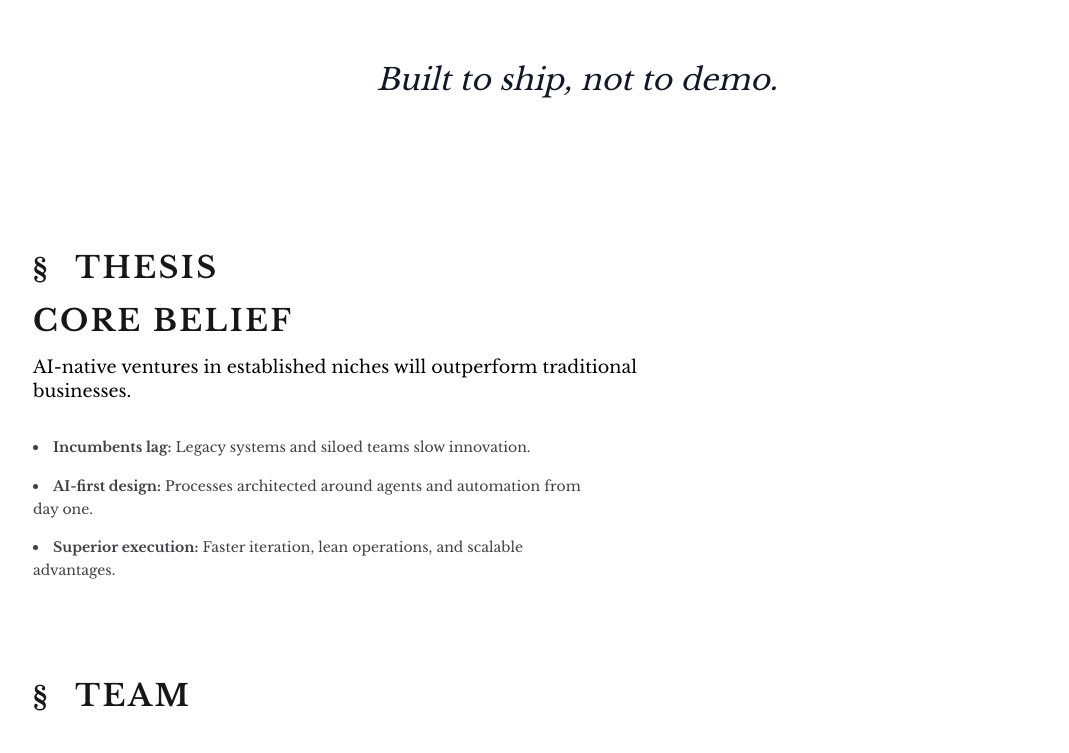
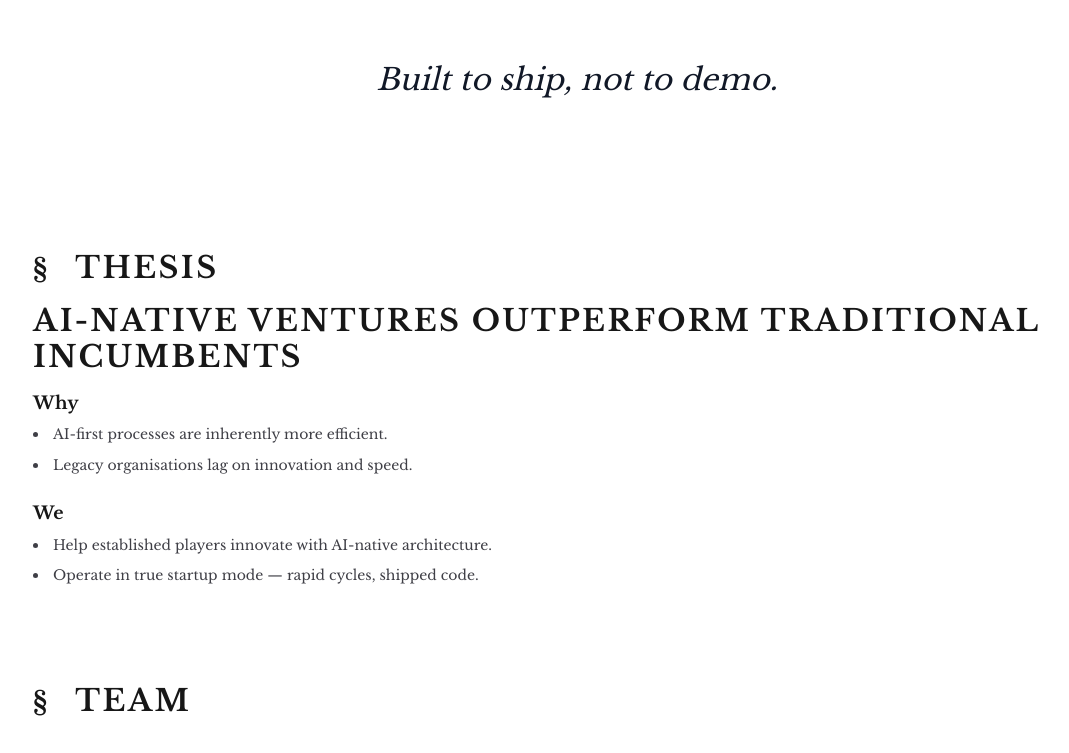
Before and after one commit to overvu-solutions/www.overvu-solutions, a Next.js app: page / in a window 1280 px wide. Shown: the part 564-1317 px from the top of the page, without its empty margins (63-1132 px from the left). Built offline with nearby package versions, Linux system fonts and the light colour scheme.

Commit message:
Update page.tsx

```diff
--- a/app/page.tsx
+++ b/app/page.tsx
@@ -117,34 +117,34 @@ const BlockHeader = ({ title }: { title: string }) => {
 
 const Thesis = () => (
   <section className="w-full mx-1 md:mx-8 py-8">
-    {/* Section header */}
+    {/* Main section header */}
     <BlockHeader title="thesis" />
 
-    {/* Core belief as sub-header */}
+    {/* Core belief */}
     <h3
       className="text-left text-3xl mb-4 uppercase font-semibold"
       style={{ letterSpacing: "0.08em" }}
     >
-      Core belief
+      AI-native ventures outperform traditional incumbents
     </h3>
-    <p className="text-left text-md max-w-2xl mb-8 text-black">
-      AI-native ventures in established niches will outperform traditional businesses.
-    </p>
 
-    {/* Reasons list */}
-    <ul className="list-disc list-inside space-y-4 text-sm leading-relaxed text-zinc-700 max-w-xl">
-      <li>
-        <strong>Incumbents lag:</strong> Legacy systems and siloed teams slow innovation.
-      </li>
-      <li>
-        <strong>AI-first design:</strong> Processes architected around agents and automation from day one.
-      </li>
-      <li>
-        <strong>Superior execution:</strong> Faster iteration, lean operations, and scalable advantages.
-      </li>
+    {/* WHY */}
+    <h4 className="font-semibold mb-2">Why</h4>
+    <ul className="list-disc list-inside space-y-2 text-sm leading-relaxed text-zinc-700 max-w-xl mb-6">
+      <li>AI-first processes are inherently more efficient.</li>
+      <li>Legacy organisations lag on innovation and speed.</li>
+    </ul>
+
+    {/* WE */}
+    <h4 className="font-semibold mb-2">We</h4>
+    <ul className="list-disc list-inside space-y-2 text-sm leading-relaxed text-zinc-700 max-w-xl">
+      <li>Help established players innovate with AI-native architecture.</li>
+      <li>Operate in true startup mode — rapid cycles, shipped code.</li>
     </ul>
   </section>
 );
+
+
 
 
 const Team = () => {
```
